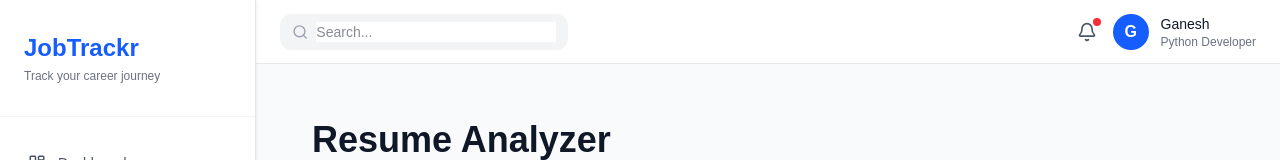
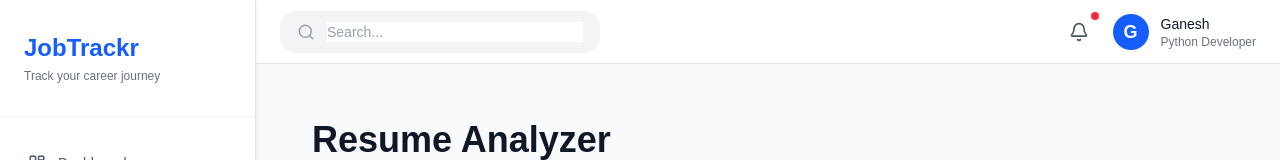
Before and after one commit to GaneshMirashi/jobtrackr-frontend, a Next.js app: page /resume in a window 1280 px wide. Shown: the top 160 px of the page. Built offline with nearby package versions, Linux system fonts and the light colour scheme.

Commit message:
Worked on calender which connects with backend to show all jobs we applied.

```diff
--- a/app/(dashboard)/calendar/page.tsx
+++ b/app/(dashboard)/calendar/page.tsx
@@ -49,6 +49,12 @@ export default function CalendarPage() {
           initialView="dayGridMonth"
           height="auto"
           events={data || []}
+          eventColor="#2563eb"
+          headerToolbar={{
+            left: "prev,next today",
+            center: "title",
+            right: "dayGridMonth"
+          }}
         />
 
       </div>
--- a/app/globals.css
+++ b/app/globals.css
@@ -46,3 +46,14 @@ select {
 .page-bg {
   @apply bg-gradient-to-br from-blue-50 via-white to-indigo-100;
 }
+
+
+
+@keyframes fade-in {
+  from { opacity: 0; transform: translateY(8px); }
+  to { opacity: 1; transform: translateY(0); }
+}
+
+.animate-fade-in {
+  animation: fade-in 0.6s ease forwards;
+}
--- a/components/Header.tsx
+++ b/components/Header.tsx
@@ -1,12 +1,38 @@
 "use client";
 
-import { Menu, Bell, Search } from "lucide-react";
+import { Menu, Bell, Search, X } from "lucide-react";
+import { useState } from "react";
 
 export default function Header({
   onMenuClick,
+  onSearch,
 }: {
   onMenuClick?: () => void;
+  onSearch?: (query: string) => void;
 }) {
+  const [searchValue, setSearchValue] = useState("");
+  const [isFocused, setIsFocused] = useState(false);
+
+  const handleSearchChange = (e: React.ChangeEvent<HTMLInputElement>) => {
+    const value = e.target.value;
+    setSearchValue(value);
+    onSearch?.(value);
+  };
+
+  const clearSearch = () => {
+    setSearchValue("");
+    onSearch?.("");
+  };
+
+  const handleKeyDown = (e: React.KeyboardEvent<HTMLInputElement>) => {
+    if (e.key === "Enter") {
+      onSearch?.(searchValue);
+    }
+    if (e.key === "Escape") {
+      clearSearch();
+    }
+  };
+
   return (
     <header className="h-16 ml-64 bg-white border-b border-gray-200 px-6 flex items-center justify-between sticky top-0 z-40">
 
@@ -16,20 +42,43 @@ export default function Header({
         {/* Mobile Menu */}
         <button
           onClick={onMenuClick}
-          className="lg:hidden"
+          className="lg:hidden p-2 hover:bg-gray-100 rounded-xl transition-colors"
         >
           <Menu size={22} />
         </button>
 
         {/* Search */}
-        <div className="hidden md:flex items-center bg-gray-100 rounded-xl px-3 py-2 w-72">
-          <Search size={18} className="text-gray-400" />
+        <div className="relative hidden md:block">
+          <div
+            className={`flex items-center bg-gray-100 rounded-2xl px-4 py-2.5 w-80 transition-all duration-200 border
+              ${isFocused
+                ? "border-blue-500 bg-white shadow-sm ring-1 ring-blue-200"
+                : "border-transparent hover:bg-gray-50"
+              }`}
+          >
+            <Search size={18} className="text-gray-400 flex-shrink-0" />
 
-          <input
-            type="text"
-            placeholder="Search..."
-            className="bg-transparent outline-none ml-2 text-sm w-full"
-          />
+            <input
+              type="text"
+              value={searchValue}
+              onChange={handleSearchChange}
+              onFocus={() => setIsFocused(true)}
+              onBlur={() => setIsFocused(false)}
+              onKeyDown={handleKeyDown}
+              placeholder="Search..."
+              className="bg-transparent outline-none ml-3 text-sm w-full placeholder:text-gray-400"
+            />
+
+            {searchValue && (
+              <button
+                onClick={clearSearch}
+                className="ml-2 p-1 hover:bg-gray-200 rounded-full transition-colors text-gray-400 hover:text-gray-600"
+                aria-label="Clear search"
+              >
+                <X size={16} />
+              </button>
+            )}
+          </div>
         </div>
 
       </div>
@@ -38,15 +87,14 @@ export default function Header({
       <div className="flex items-center gap-4">
 
         {/* Notifications */}
-        <button className="relative">
+        <button className="relative p-2 hover:bg-gray-100 rounded-xl transition-colors">
           <Bell size={20} className="text-gray-600" />
-
-          <span className="absolute -top-1 -right-1 w-2 h-2 bg-red-500 rounded-full" />
+          <span className="absolute -top-0.5 -right-0.5 w-2 h-2 bg-red-500 rounded-full ring-2 ring-white" />
         </button>
 
         {/* Profile */}
         <div className="flex items-center gap-3">
-          <div className="w-9 h-9 rounded-full bg-blue-600 flex items-center justify-center text-white font-semibold">
+          <div className="w-9 h-9 rounded-full bg-blue-600 flex items-center justify-center text-white font-semibold text-lg">
             G
           </div>
 
@@ -54,7 +102,6 @@ export default function Header({
             <p className="text-sm font-medium text-gray-900">
               Ganesh
             </p>
-
             <p className="text-xs text-gray-500">
               Python Developer
             </p>
--- a/hooks/useCalendarEvents.ts
+++ b/hooks/useCalendarEvents.ts
@@ -4,10 +4,13 @@ import api from "@/lib/api";
 export const useCalendarEvents = () => {
   return useQuery({
     queryKey: ["calendar-events"],
+    queryFn: async () => {
+      const response = await api.get(
+        "/applications/calendar/events/"
+      );
 
-    queryFn: async () => {
-      const res = await api.get("/calendar-events/");
-      return res.data;
+      return response.data;
     },
+    staleTime: 1000 * 60 * 5,
   });
 };
```
Lines whose indentation alone changed are shown as unchanged.
